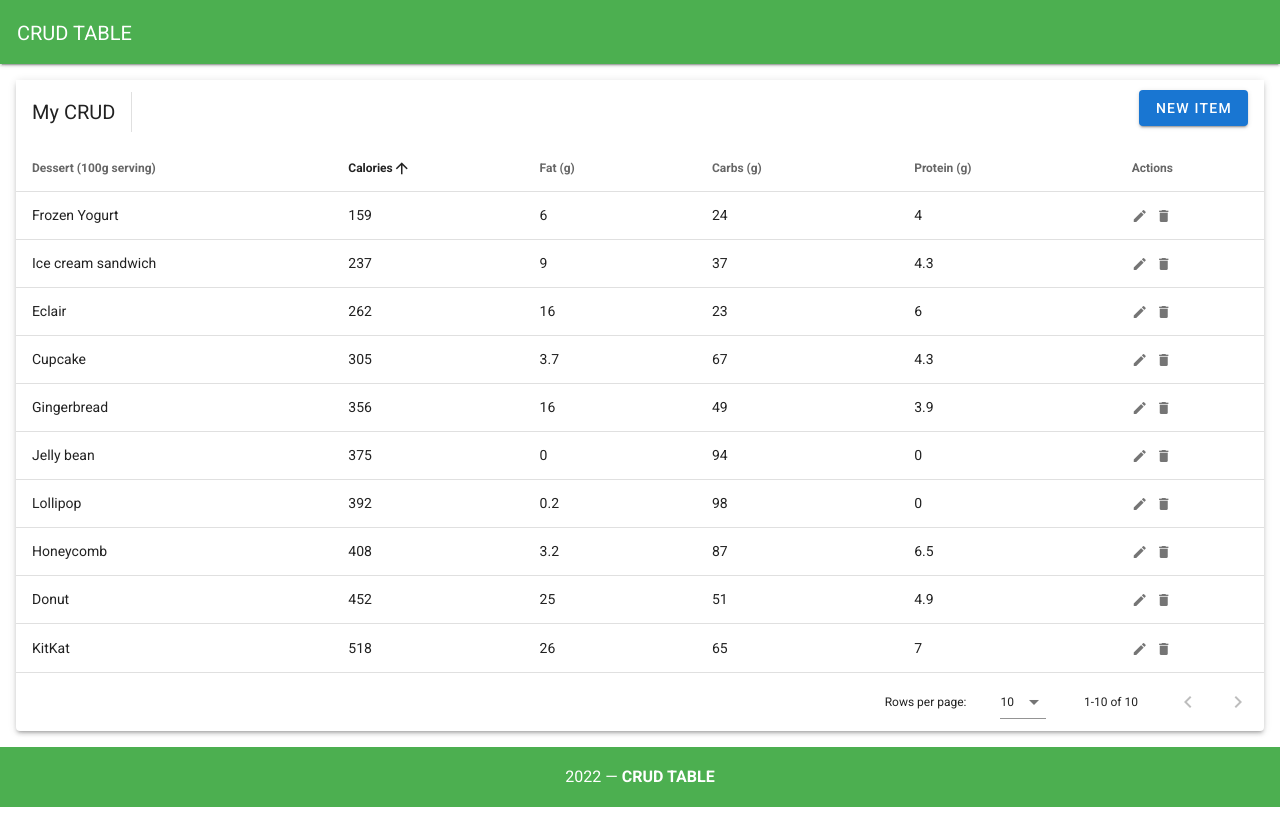
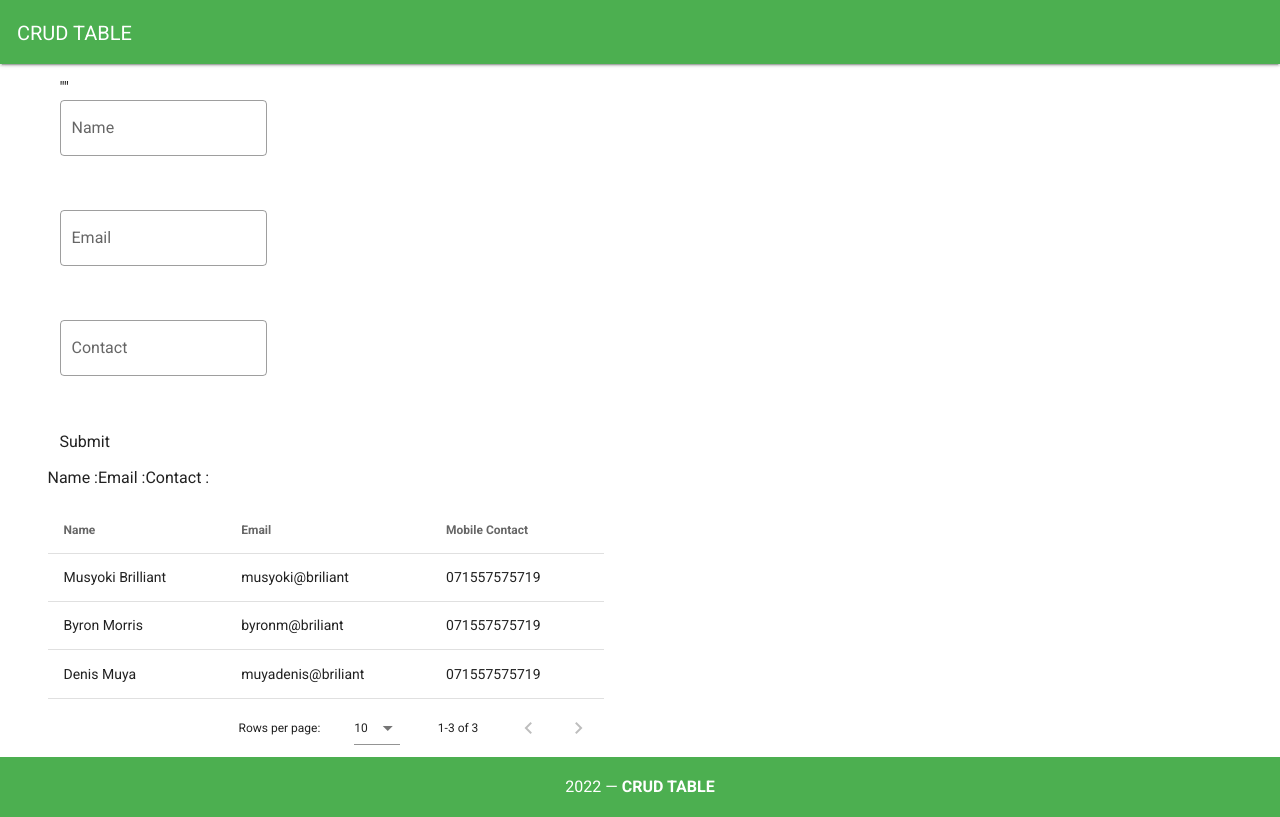
Before and after one commit to billalber-t/consume_api, a Vue app: page / in a window 1280 px wide. Built offline with nearby package versions, Linux system fonts and the light colour scheme.

Commit message:
Form accepts data and displays input on data table

```diff
--- a/package.json
+++ b/package.json
@@ -8,6 +8,7 @@
     "lint": "vue-cli-service lint"
   },
   "dependencies": {
+    "axios": "^0.26.0",
     "core-js": "^3.6.5",
     "vue": "^2.6.11",
     "vue-router": "^3.2.0",
--- a/src/components/table/table.vue
+++ b/src/components/table/table.vue
@@ -1,336 +1,125 @@
 <template>
- <div class="table">
+ <v-container>""
+   <v-row>
+     <v-form @submit.prevent="onSubmit">
+       <v-col>
+          <v-text-field
+          label="Name"
+          placeholder="Name"
+          v-model="name"
+          outlined>
+
+          </v-text-field>
+       </v-col>
+
+        <v-col>
+          <v-text-field
+            label="Email"
+            placeholder="Email"
+            v-model="email"
+            outlined>
+          </v-text-field>
+        </v-col>
+
+        <v-col>
+          <v-text-field
+            label="Contact"
+            placeholder="Phone Number"
+            v-model="contact"
+            outlined>
+          </v-text-field>
+        </v-col>
+        <v-col>
+         <input type="submit" value="Submit" class="button">
+        </v-col>
+     </v-form>
+
+   </v-row>
+   <!-- form data -->
+    <v-row>
+       <p>Name : {{ name }}</p> <br>
+       <p>Email : {{ email }}</p><br>
+       <p>Contact : {{ contact }}</p><br>
+     </v-row>
+
+   <!-- data table -->
+   <v-row>
      <v-data-table
-     outlined
+     :headers="headers"
+     :items="friends"
+  >
 
-    :headers="headers"
-    :items="desserts"
-    sort-by="calories"
-    class="elevation-3 ma-4"
-  >
-    <template v-slot:top>
-      <v-toolbar
-        flat
-      >
-        <v-toolbar-title>My CRUD</v-toolbar-title>
-        <v-divider
-          class="mx-4"
-          inset
-          vertical
-        ></v-divider>
-        <v-spacer></v-spacer>
-        <v-dialog
-          v-model="dialog"
-          max-width="500px"
-        >
-          <template v-slot:activator="{ on, attrs }">
-            <v-btn
-              color="primary"
-              dark
-              class="mb-2"
-              v-bind="attrs"
-              v-on="on"
-            >
-              New Item
-            </v-btn>
-          </template>
-          <v-card>
-            <v-card-title>
-              <span class="text-h5">{{ formTitle }}</span>
-            </v-card-title>
+  </v-data-table>
 
-            <v-card-text>
-              <v-container>
-                <v-row>
-                  <v-col
-                    cols="12"
-                    sm="6"
-                    md="4"
-                  >
-                    <v-text-field
-                      v-model="editedItem.name"
-                      label="Dessert name"
-                    ></v-text-field>
-                  </v-col>
-                  <v-col
-                    cols="12"
-                    sm="6"
-                    md="4"
-                  >
-                    <v-text-field
-                      v-model="editedItem.calories"
-                      label="Calories"
-                    ></v-text-field>
-                  </v-col>
-                  <v-col
-                    cols="12"
-                    sm="6"
-                    md="4"
-                  >
-                    <v-text-field
-                      v-model="editedItem.fat"
-                      label="Fat (g)"
-                    ></v-text-field>
-                  </v-col>
-                  <v-col
-                    cols="12"
-                    sm="6"
-                    md="4"
-                  >
-                    <v-text-field
-                      v-model="editedItem.carbs"
-                      label="Carbs (g)"
-                    ></v-text-field>
-                  </v-col>
-                  <v-col
-                    cols="12"
-                    sm="6"
-                    md="4"
-                  >
-                    <v-text-field
-                      v-model="editedItem.protein"
-                      label="Protein (g)"
-                    ></v-text-field>
-                  </v-col>
    </v-row>
  </v-container>
-            </v-card-text>
-
-            <v-card-actions>
-              <v-spacer></v-spacer>
-              <v-btn
-                color="blue darken-1"
-                text
-                @click="close"
-              >
-                Cancel
-              </v-btn>
-              <v-btn
-                color="blue darken-1"
-                text
-                @click="save"
-              >
-                Save
-              </v-btn>
-            </v-card-actions>
-          </v-card>
-        </v-dialog>
-        <v-dialog v-model="dialogDelete" max-width="500px">
-          <v-card>
-            <v-card-title class="text-h5">Are you sure you want to delete this item?</v-card-title>
-            <v-card-actions>
-              <v-spacer></v-spacer>
-              <v-btn color="blue darken-1" text @click="closeDelete">Cancel</v-btn>
-              <v-btn color="blue darken-1" text @click="deleteItemConfirm">OK</v-btn>
-              <v-spacer></v-spacer>
-            </v-card-actions>
-          </v-card>
-        </v-dialog>
-      </v-toolbar>
-    </template>
-    <template v-slot:item.actions="{ item }">
-      <v-icon
-        small
-        class="mr-2"
-        @click="editItem(item)"
-      >
-        mdi-pencil
-      </v-icon>
-      <v-icon
-        small
-        @click="deleteItem(item)"
-      >
-        mdi-delete
-      </v-icon>
-    </template>
-    <template v-slot:no-data>
-      <v-btn
-        color="primary"
-        @click="initialize"
-      >
-        Reset
-      </v-btn>
-    </template>
-  </v-data-table>
-
- </div>
 
 </template>
 <script>
 
 export default {
-    name:"table_table",
+  data(){
+    return{
 
-    data: () => ({
-      dialog: false,
-      dialogDelete: false,
-      headers: [
+        name:'',
+        email:'',
+        contact:'',
+
+
+
+      headers:[
         {
-          text: 'Dessert (100g serving)',
+          text:"Name",
           align: 'start',
-          sortable: false,
-          value: 'name',
-        },
-        { text: 'Calories', value: 'calories' },
-        { text: 'Fat (g)', value: 'fat' },
-        { text: 'Carbs (g)', value: 'carbs' },
-        { text: 'Protein (g)', value: 'protein' },
-        { text: 'Actions', value: 'actions', sortable: false },
-      ],
-      desserts: [],
-      editedIndex: -1,
-      editedItem: {
-        name: '',
-        calories: 0,
-        fat: 0,
-        carbs: 0,
-        protein: 0,
-      },
-      defaultItem: {
-        name: '',
-        calories: 0,
-        fat: 0,
-        carbs: 0,
-        protein: 0,
-      },
-    }),
-
-    computed: {
-      formTitle () {
-        return this.editedIndex === -1 ? 'New Item' : 'Edit Item'
-      },
-    },
-
-    watch: {
-      dialog (val) {
-        val || this.close()
-      },
-      dialogDelete (val) {
-        val || this.closeDelete()
-      },
-    },
-
-    created () {
-      this.initialize()
-    },
-
-    methods: {
-      initialize () {
-        this.desserts = [
-          {
-            name: 'Frozen Yogurt',
-            calories: 159,
-            fat: 6.0,
-            carbs: 24,
-            protein: 4.0,
+          sortable : false,
+          value: 'name'
         },
         {
-            name: 'Ice cream sandwich',
-            calories: 237,
-            fat: 9.0,
-            carbs: 37,
-            protein: 4.3,
+          text:"Email",
+          sortable : false,
+          value:'email'
         },
         {
-            name: 'Eclair',
-            calories: 262,
-            fat: 16.0,
-            carbs: 23,
-            protein: 6.0,
+          text:"Mobile Contact",
+          value : 'contact'
+        }
+      ],
+
+      friends:[
+        {
+          name:'Musyoki Brilliant',
+          email:'musyoki@briliant',
+          contact:'071557575719'
         },
          {
-            name: 'Cupcake',
-            calories: 305,
-            fat: 3.7,
-            carbs: 67,
-            protein: 4.3,
+          name:'Byron Morris',
+          email:'byronm@briliant',
+          contact:'071557575719'
         },
          {
-            name: 'Gingerbread',
-            calories: 356,
-            fat: 16.0,
-            carbs: 49,
-            protein: 3.9,
+          name:'Denis Muya',
+          email:'muyadenis@briliant',
+          contact:'071557575719'
+        }
+      ]
+
+
+    }
   },
-          {
-            name: 'Jelly bean',
-            calories: 375,
-            fat: 0.0,
-            carbs: 94,
-            protein: 0.0,
-          },
-          {
-            name: 'Lollipop',
-            calories: 392,
-            fat: 0.2,
-            carbs: 98,
-            protein: 0,
-          },
-          {
-            name: 'Honeycomb',
-            calories: 408,
-            fat: 3.2,
-            carbs: 87,
-            protein: 6.5,
-          },
-          {
-            name: 'Donut',
-            calories: 452,
-            fat: 25.0,
-            carbs: 51,
-            protein: 4.9,
-          },
-          {
-            name: 'KitKat',
-            calories: 518,
-            fat: 26.0,
-            carbs: 65,
-            protein: 7,
-          },
-        ]
-      },
+  methods:{
+      onSubmit(){
+        let friend= {
+         name: this.name,
+         email: this.email,
+         contact: this.contact
+        }
 
-      editItem (item) {
-        this.editedIndex = this.desserts.indexOf(item)
-        this.editedItem = Object.assign({}, item)
-        this.dialog = true
-      },
+        this.friends.push(friend)
 
-      deleteItem (item) {
-        this.editedIndex = this.desserts.indexOf(item)
-        this.editedItem = Object.assign({}, item)
-        this.dialogDelete = true
-      },
-
-      deleteItemConfirm () {
-        this.desserts.splice(this.editedIndex, 1)
-        this.closeDelete()
-      },
-
-      close () {
-        this.dialog = false
-        this.$nextTick(() => {
-          this.editedItem = Object.assign({}, this.defaultItem)
-          this.editedIndex = -1
-        })
-      },
-
-      closeDelete () {
-        this.dialogDelete = false
-        this.$nextTick(() => {
-          this.editedItem = Object.assign({}, this.defaultItem)
-          this.editedIndex = -1
-        })
-      },
-
-      save () {
-        if (this.editedIndex > -1) {
-          Object.assign(this.desserts[this.editedIndex], this.editedItem)
-        } else {
-          this.desserts.push(this.editedItem)
+      this.name = ''
+      this.email = ''
+      this.contact = ''
       }
-        this.close()
-      },
     }
 }
 </script>
```
Also changed, not shown: 1 other file (tests, documents, lock files or other folders). Lines whose indentation alone changed are shown as unchanged.
